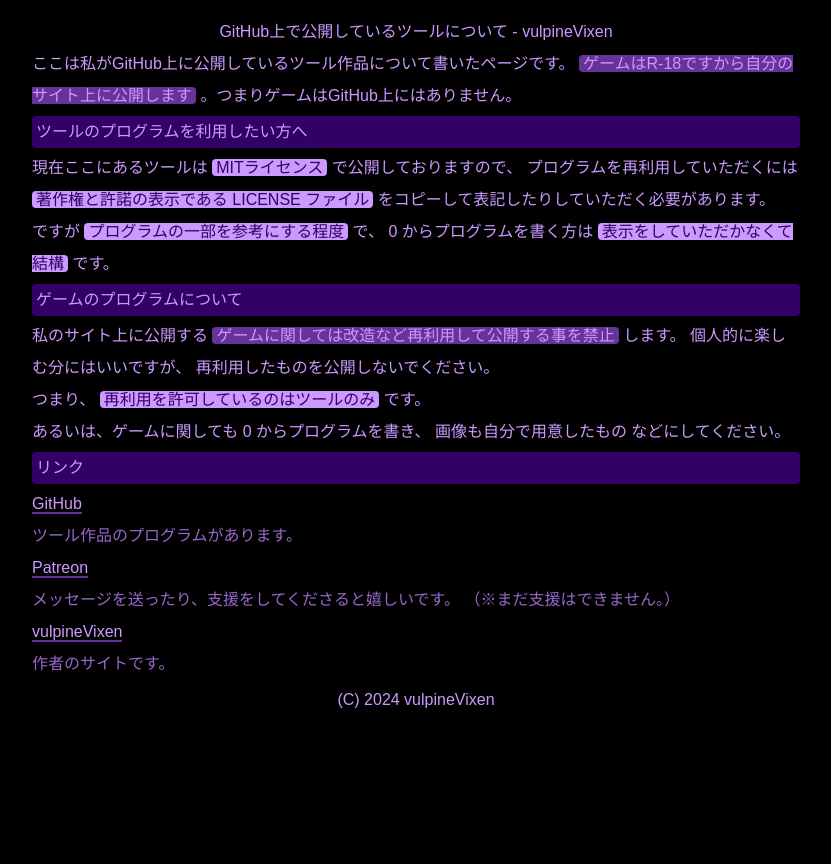
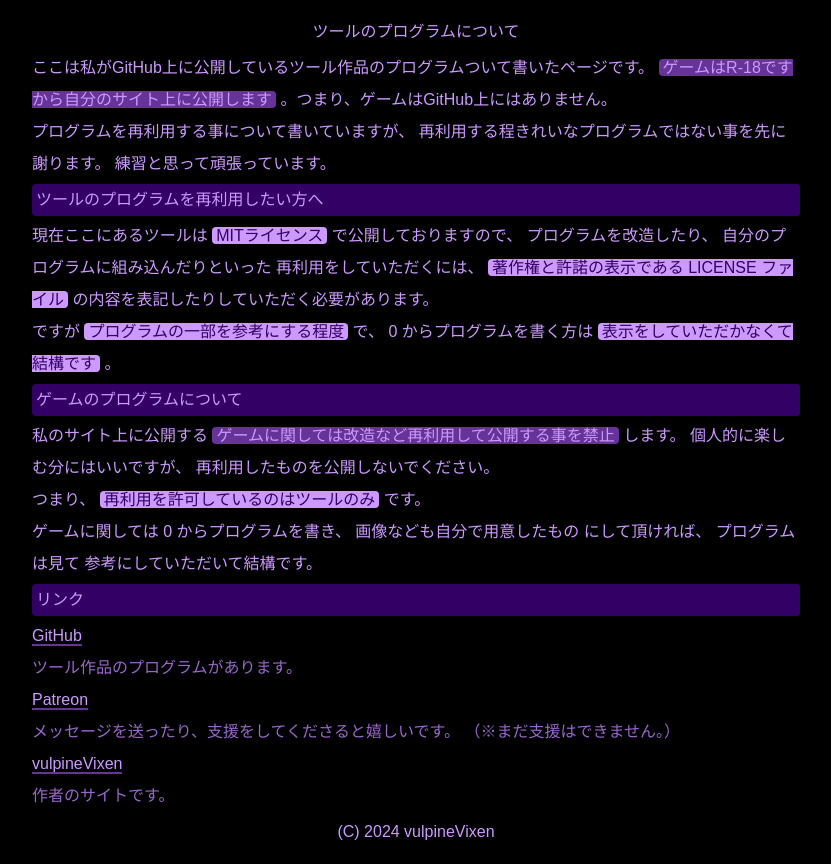
Before and after one commit to vulpine-vixen/vulpine-vixen, a plain HTML site: page index.html in a window 1280 px wide. Shown: the whole page, without its empty margins (224-1055 px from the left). Before the commit the page ends 800 px from the top, so only its background shows below. Drawn offline with Linux system fonts and the light colour scheme.

Commit message:
文章を直しました

```diff
--- a/index.html
+++ b/index.html
@@ -11,30 +11,37 @@
     </head>
     <body>
         <header>
-            <h1>GitHub上で公開しているツールについて - vulpineVixen</h1>
+            <h1>ツールのプログラムについて</h1>
             <p>
-                ここは私がGitHub上に公開しているツール作品について書いたページです。
+                ここは私がGitHub上に公開しているツール作品のプログラムついて書いたページです。
                 <span class="warning">ゲームはR-18ですから自分のサイト上に公開します</span>
-                。つまりゲームはGitHub上にはありません。
+                。つまり、ゲームはGitHub上にはありません。
+            </p>
+            <p>
+                プログラムを再利用する事について書いていますが、
+                再利用する程きれいなプログラムではない事を先に謝ります。
+                練習と思って頑張っています。
             </p>
         </header>
 
         <main>
-            <h2>ツールのプログラムを利用したい方へ</h2>
+            <h2>ツールのプログラムを再利用したい方へ</h2>
             <p>
                 現在ここにあるツールは
                 <span class="topic">MITライセンス</span>
                 で公開しておりますので、
-                プログラムを再利用していただくには
+                プログラムを改造したり、
+                自分のプログラムに組み込んだりといった
+                再利用をしていただくには、
                 <span class="topic">著作権と許諾の表示である LICENSE ファイル</span>
-                をコピーして表記したりしていただく必要があります。
+                の内容を表記したりしていただく必要があります。
             </p>
             <p>
                 ですが
                 <span class="topic">プログラムの一部を参考にする程度</span>
                 で、 0 からプログラムを書く方は
-                <span class="topic">表示をしていただかなくて結構</span>
-                です。
+                <span class="topic">表示をしていただかなくて結構です</span>
+                。
             </p>
 
             <h2>ゲームのプログラムについて</h2>
@@ -51,10 +58,12 @@
                 です。
             </p>
             <p>
-                あるいは、ゲームに関しても
+                ゲームに関しては
                 0 からプログラムを書き、
-                画像も自分で用意したもの
-                などにしてください。
+                画像なども自分で用意したもの
+                にして頂ければ、
+                プログラムは見て
+                参考にしていただいて結構です。
             </p>
 
             <h2>リンク</h2>
--- a/style.css
+++ b/style.css
@@ -66,13 +66,13 @@ h1
 }
 h2
 {
-    margin: 0.25em 0;
     background-color: #306;
-    padding: 0 0.25em;
     border-radius: 0.25em;
 }
 h1, h2
 {
+    padding: 0 0.25em;
+    margin: 0.25em 0;
     font-size: 1em;
     color: #C9F;
 }
```
